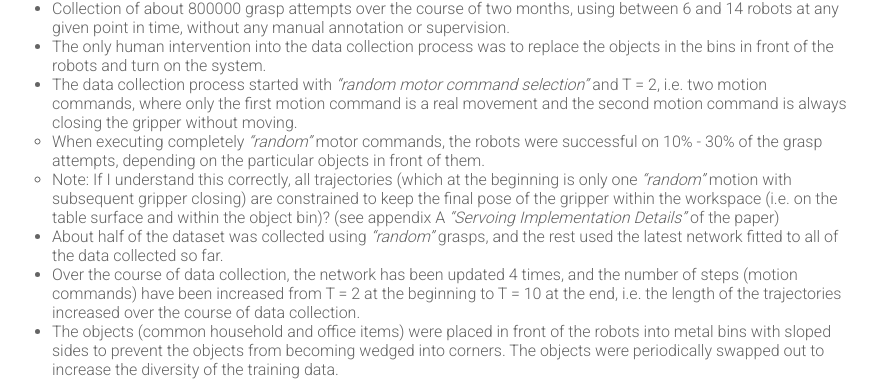
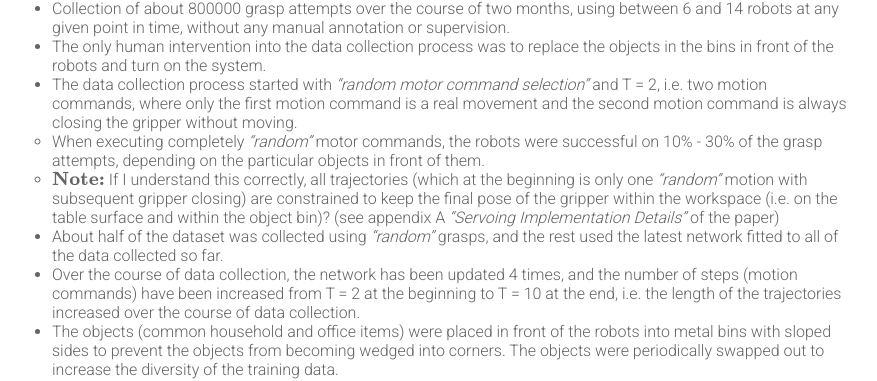
Before and after one commit to Xamla/xamla.github.io, a Jekyll site: the page built from _posts/2016-03-15-Review-of-Learning-Hand-Eye-Coordination-via-DL.markdown, in a window 1280 px wide and 900 px high, scrolled down 1807 px. Shown: the part 93-474 px from the top of the window, without its empty margins (198-1075 px from the left). Built offline with Jekyll 4.4.1, drawn with Linux system fonts in a browser that asks for light colours; formulas are drawn with MathJax 3.

Commit message:
Update 2016-03-15-Review-of-Learning-Hand-Eye-Coordination-via-DL.markdown

```diff
--- a/_posts/2016-03-15-Review-of-Learning-Hand-Eye-Coordination-via-DL.markdown
+++ b/_posts/2016-03-15-Review-of-Learning-Hand-Eye-Coordination-via-DL.markdown
@@ -58,7 +58,7 @@ The dimensions and position of the workspace were set manually, by moving the ar
 * The only human intervention into the data collection process was to replace the objects in the bins in front of the robots and turn on the system.
 * The data collection process started with *"random motor command selection"* and T = 2, i.e. two motion commands, where only the first motion command is a real movement and the second motion command is always closing the gripper without moving.
    * When executing completely *"random"* motor commands, the robots were successful on 10% - 30% of the grasp attempts, depending on the particular objects in front of them.
-   * Note: If I understand this correctly, all trajectories (which at the beginning is only one *"random"* motion with subsequent gripper closing) are constrained to keep the final pose of the gripper within the workspace (i.e. on the table surface and within the object bin)? (see appendix A *"Servoing Implementation Details"* of the paper)
+   * \\(\textbf{Note:}\\) If I understand this correctly, all trajectories (which at the beginning is only one *"random"* motion with subsequent gripper closing) are constrained to keep the final pose of the gripper within the workspace (i.e. on the table surface and within the object bin)? (see appendix A *"Servoing Implementation Details"* of the paper)
 * About half of the dataset was collected using *"random"* grasps, and the rest used the latest network fitted to all of the data collected so far.
 * Over the course of data collection, the network has been updated 4 times, and the number of steps (motion commands) have been increased from T = 2 at the beginning to T = 10 at the end, i.e. the length of the trajectories increased over the course of data collection.
 * The objects (common household and office items) were placed in front of the robots into metal bins with sloped sides to prevent the objects from becoming wedged into corners. The objects were periodically swapped out to increase the diversity of the training data. <br />
```
